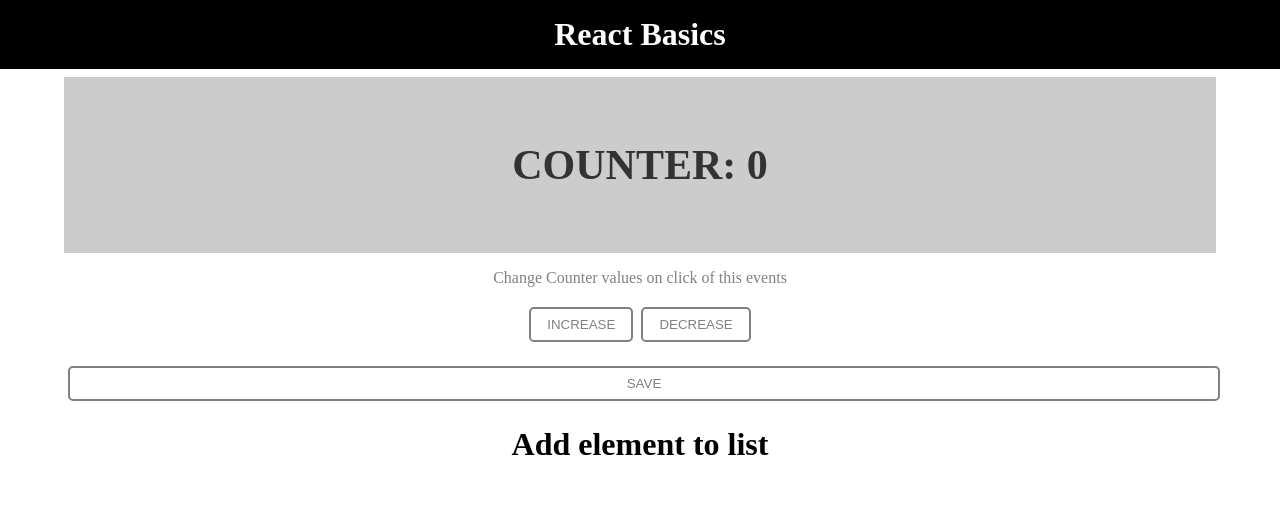
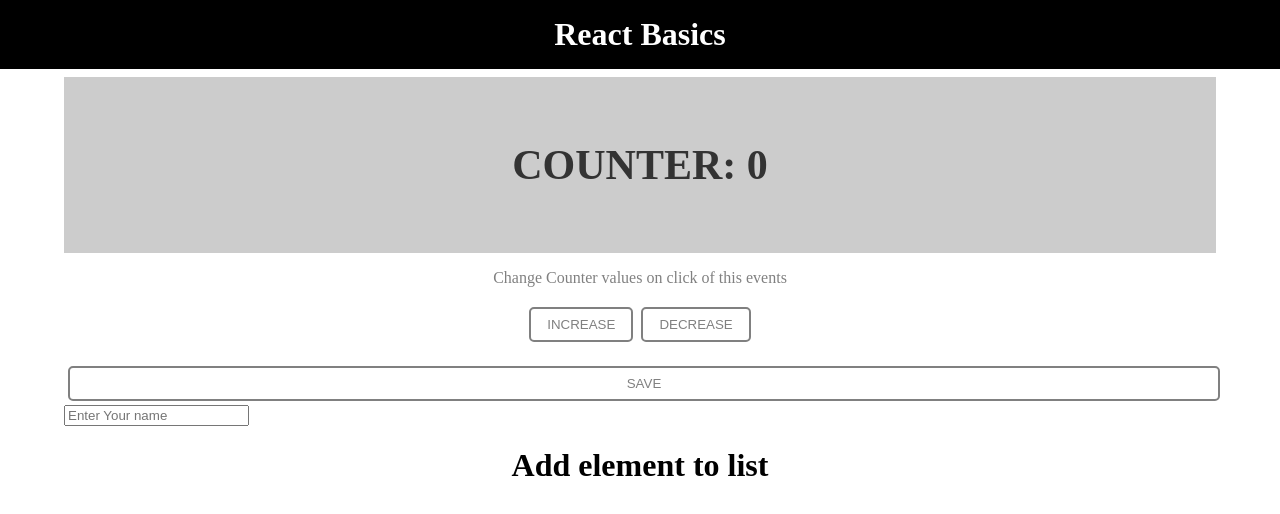
Before and after one commit to shashankshetty1996/React-Basic-Counter, a React (Create React App) app: page / in a window 1280 px wide. Shown: the top 514 px of the page. Built offline with nearby package versions, Linux system fonts and the light colour scheme.

Commit message:
destructed props and added input layout

```diff
--- a/src/components/counter/Counter.js
+++ b/src/components/counter/Counter.js
@@ -8,7 +8,8 @@ export default class Counter extends Component {
   state = {
     counter: 0,
     changeBy: 5,
-    counterList: []
+    counterList: [],
+    input: ''
   };
 
   updateList = () => {
@@ -82,6 +83,12 @@ export default class Counter extends Component {
     });
   };
 
+  onChange = e => {
+    this.setState({
+      [e.target.name]: e.target.value
+    });
+  };
+
   render() {
     return (
       <Fragment>
@@ -98,6 +105,9 @@ export default class Counter extends Component {
           list={this.state.counterList}
           updateList={this.updateList}
           removeList={this.removeList}
+          inputName="input"
+          inputValue={this.state.input}
+          onChange={this.onChange}
         />
       </Fragment>
     );
--- a/src/components/counter/CounterList.js
+++ b/src/components/counter/CounterList.js
@@ -1,5 +1,6 @@
 import React from 'react';
 import Button from '../layout/Button';
+import InputFields from '../layout/Input';
 
 const CounterList = props => {
   let ul = (
@@ -30,6 +31,13 @@ const CounterList = props => {
       <Button className="btn-block" click={props.updateList}>
         Save
       </Button>
+      <InputFields
+        type="text"
+        placeholder="Enter Your name"
+        name={props.inputName}
+        value={props.inputValue}
+        onChange={props.onChange}
+      />
       {renderMe}
     </div>
   );
--- /dev/null
+++ b/src/components/layout/Input.js
@@ -0,0 +1,28 @@
+import React from 'react';
+import PropTypes from 'prop-types';
+
+const InputFields = ({ type, name, value, placeholder, onChange }) => {
+  return (
+    <input
+      type={type}
+      name={name}
+      value={value}
+      placeholder={placeholder}
+      onChange={onChange}
+    />
+  );
+};
+
+// InputFields.defaultProps = {
+//   type: "text"
+// }
+
+InputFields.prototype = {
+  type: PropTypes.string,
+  name: PropTypes.string.isRequired,
+  value: PropTypes.string.isRequired,
+  placeholder: PropTypes.string,
+  onChange: PropTypes.func.isRequired
+};
+
+export default InputFields;
```
Also changed, not shown: 1 other file (tests, documents, lock files or other folders).
